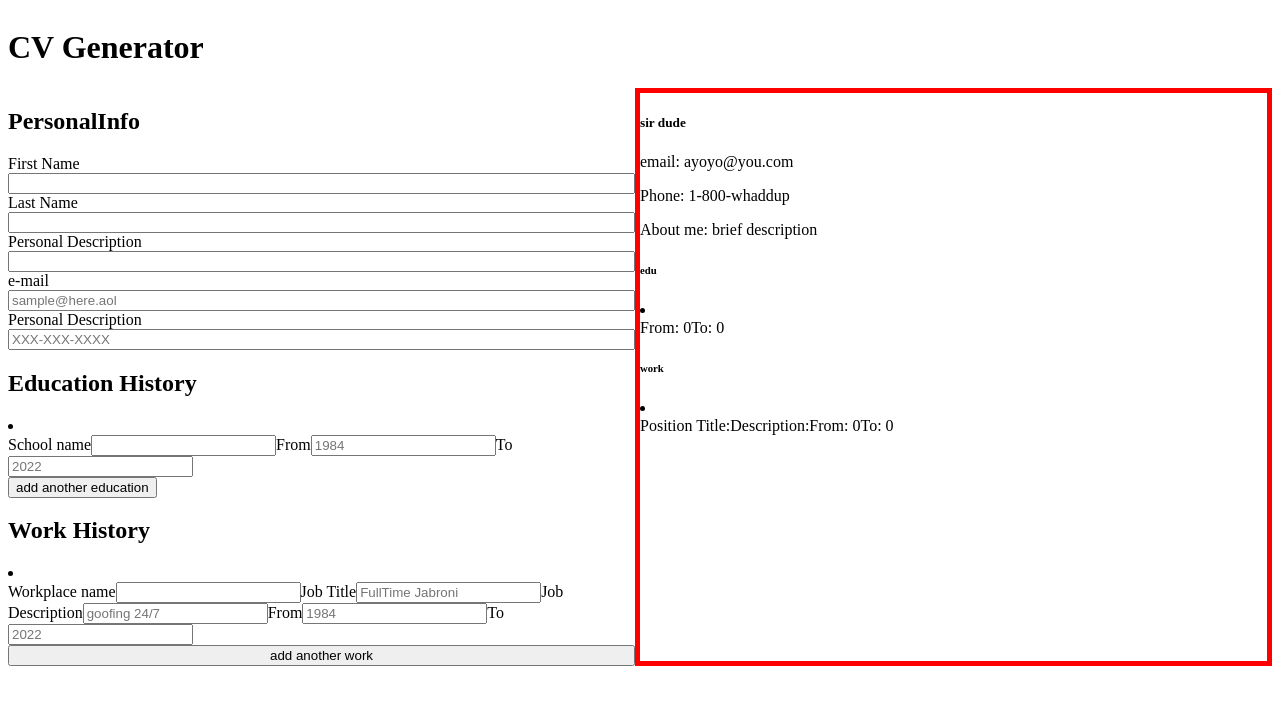
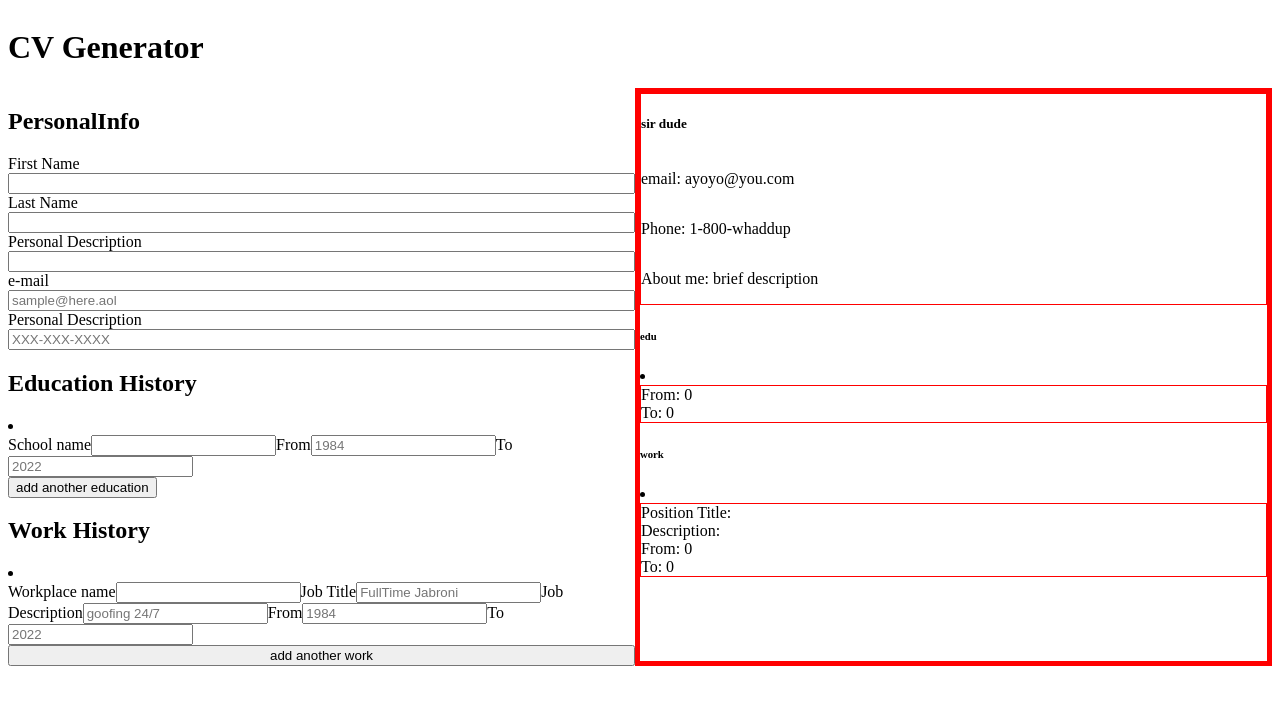
Before and after one commit to daygoDao/cv-project, a React (Create React App) app: page / in a window 1280 px wide. Shown: the top 704 px of the page. Built offline with nearby package versions, Linux system fonts and the light colour scheme.

Commit message:
slight format to preview

```diff
--- a/src/style.css
+++ b/src/style.css
@@ -14,6 +14,14 @@ form {
   width: 50%;
 }
 
+.cvPersonalDesc,
+.cvEdu li div,
+.cvWork li div {
+  border: 1px solid red;
+  display: flex;
+  flex-direction: column;
+}
+
 .App {
   display: flex;
   flex-direction: column;
```
